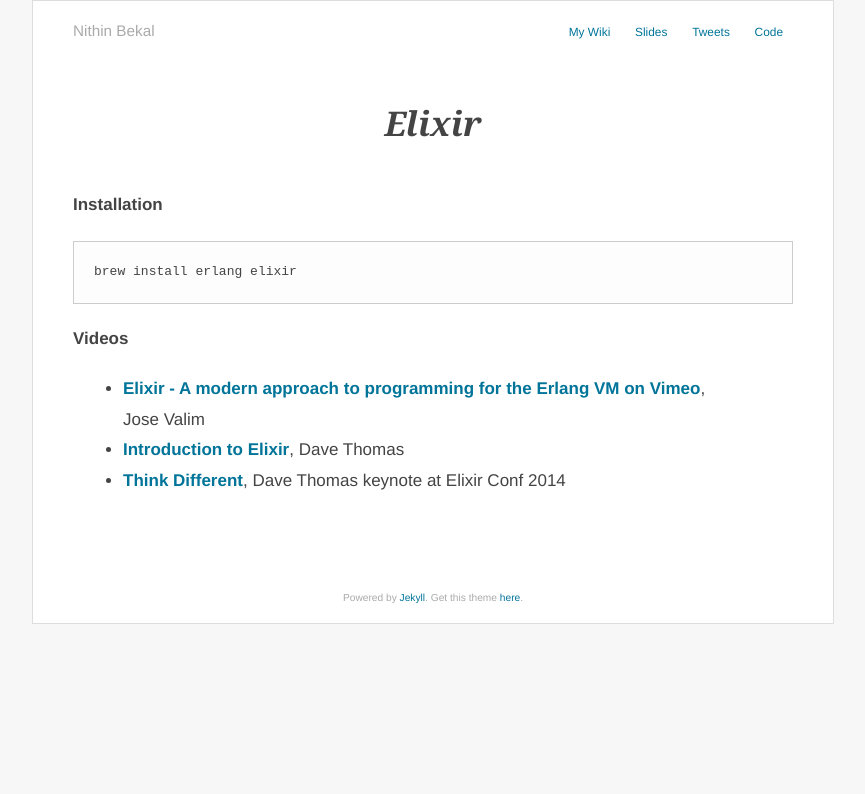
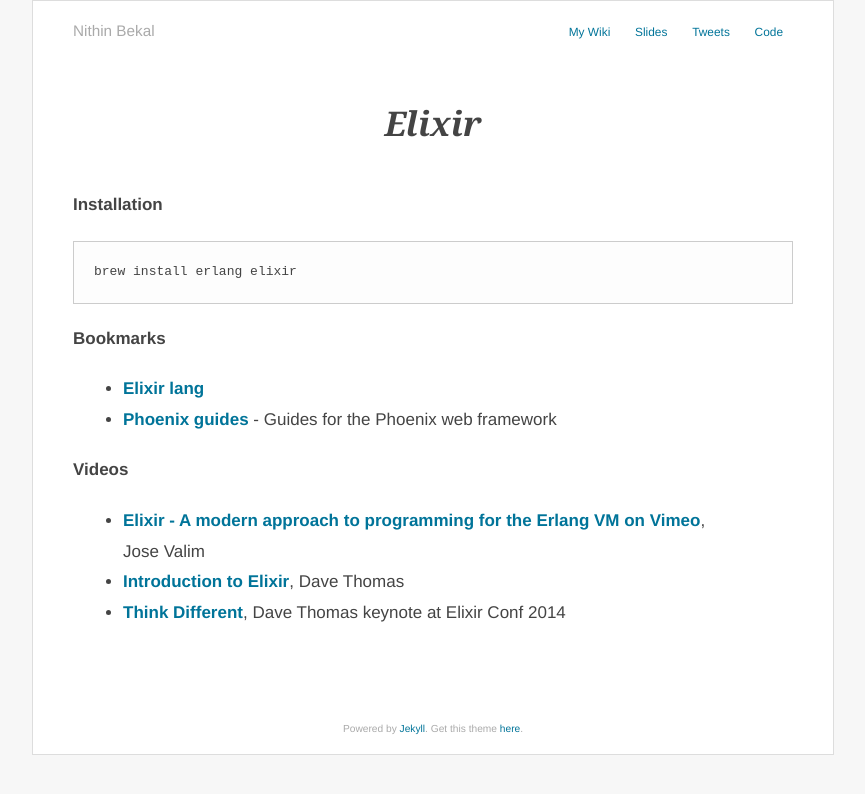
Before and after one commit to nithinbekal/nithinbekal.github.io, a Jekyll site: the page built from notes/lang/elixir/index.md, in a window 1280 px wide. Shown: the top 794 px of the page, without its empty margins (207-1072 px from the left). Built offline with Jekyll 4.4.1, drawn with Linux system fonts in a browser that asks for light colours.

Commit message:
Add bookmark to Phoenix guides

```diff
--- a/notes/lang/elixir/index.md
+++ b/notes/lang/elixir/index.md
@@ -10,6 +10,11 @@
 brew install erlang elixir
 {% endhighlight %}
 
+**Bookmarks**
+
+* [Elixir lang](http://elixir-lang.org/)
+* [Phoenix guides](https://github.com/lancehalvorsen/phoenix-guides) - Guides for the Phoenix web framework
+
 **Videos**
 
 - [Elixir - A modern approach to programming for the Erlang VM on Vimeo](https://vimeo.com/53221562), Jose Valim
```
